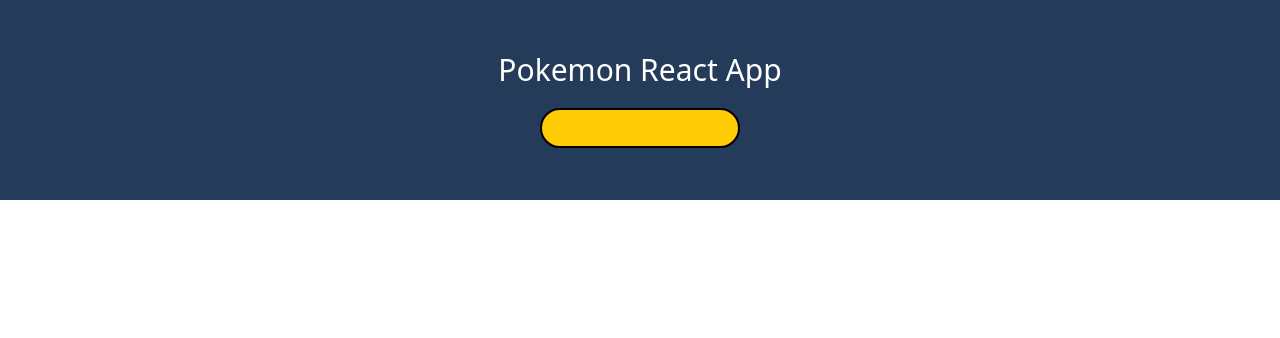
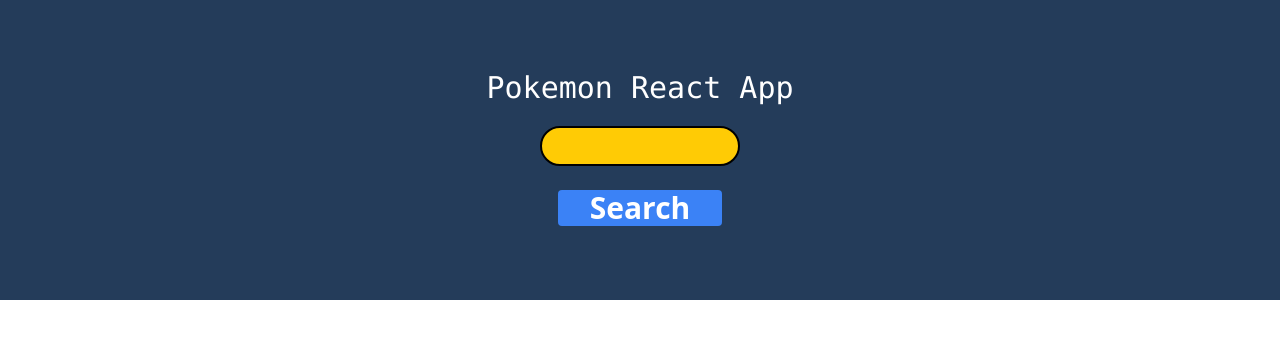
Before and after one commit to craigm14/pokemon-app, a React (Create React App) app: page / in a window 1280 px wide. Shown: the top 338 px of the page. Built offline with nearby package versions, Linux system fonts and the light colour scheme.

Commit message:
added styles for input field and button

```diff
--- a/src/App.css
+++ b/src/App.css
@@ -4,5 +4,5 @@
 }
 
 .title {
-  height: 200px;
+  height: 300px;
 }
--- a/src/App.js
+++ b/src/App.js
@@ -2,13 +2,16 @@
 import "./index.css";
 function App() {
   return (
-    <div className="app">
-      <div className="title bg-regal-blue text-white flex justify-center flex-col items-center text-3xl p-4">
-        <h1>Pokemon React App</h1>
+    <div className="app ">
+      <div className="title bg-title-blue text-white flex justify-center flex-col items-center text-3xl p-4 pb-5 outline-none">
+        <h1 className="font-mono">Pokemon React App</h1>
         <input
           type="text"
           className="mt-5 w-[200px] h-[40px] text-sm px-4 py-2 bg-input-field rounded-3xl border-solid border-black border-2 outline-none"
         />
+        <button className="bg-blue-500 hover:bg-blue-700 text-white text-md font-bold mt-6 px-8 rounded">
+          Search
+        </button>
       </div>
     </div>
   );
--- a/tailwind.config.js
+++ b/tailwind.config.js
@@ -4,7 +4,7 @@
   theme: {
     extend: {
       colors: {
-        "regal-blue": "#243c5a",
+        "title-blue": "#243c5a",
         "input-field": "#ffcb05"
       },
     },
```
